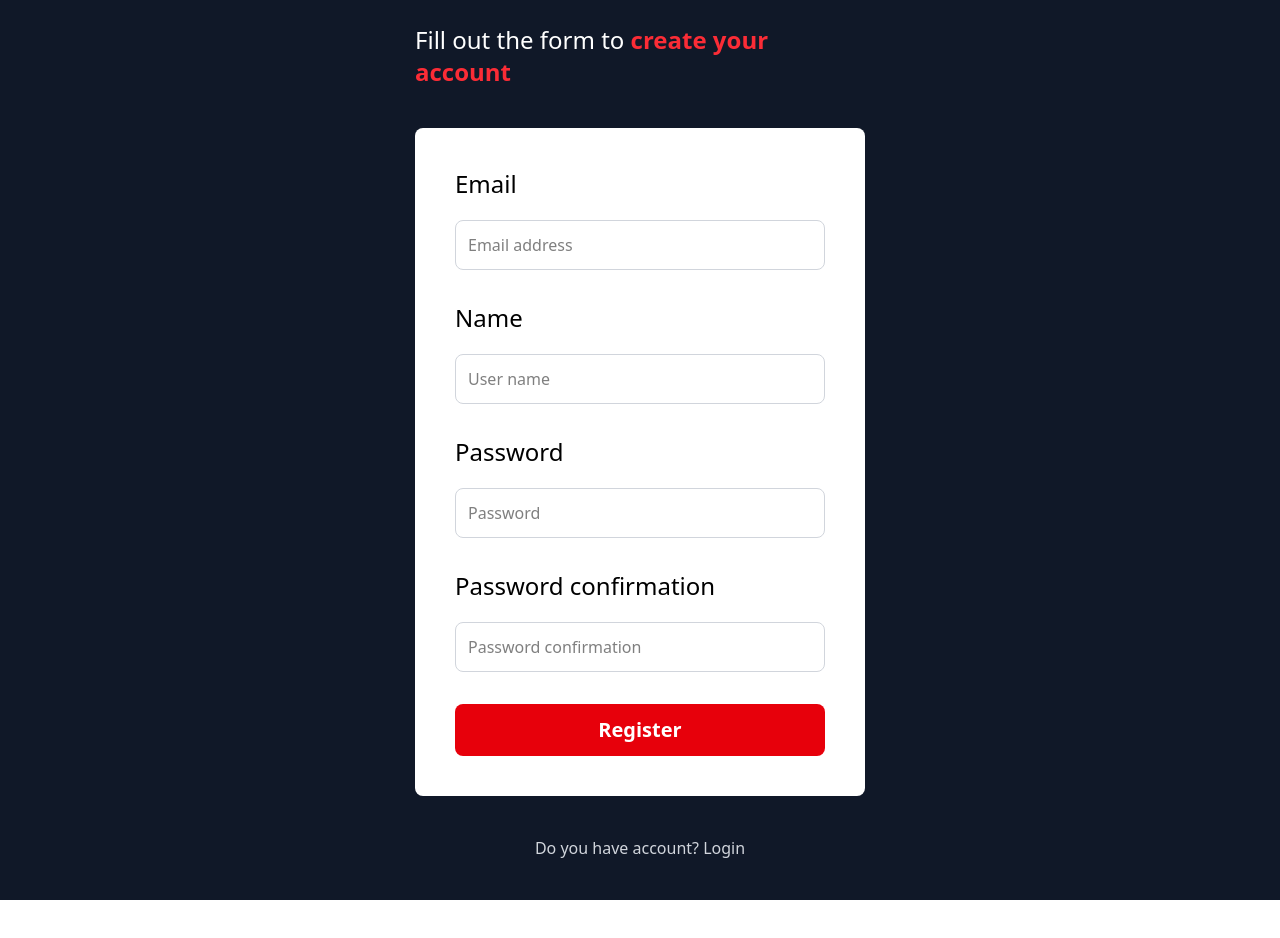
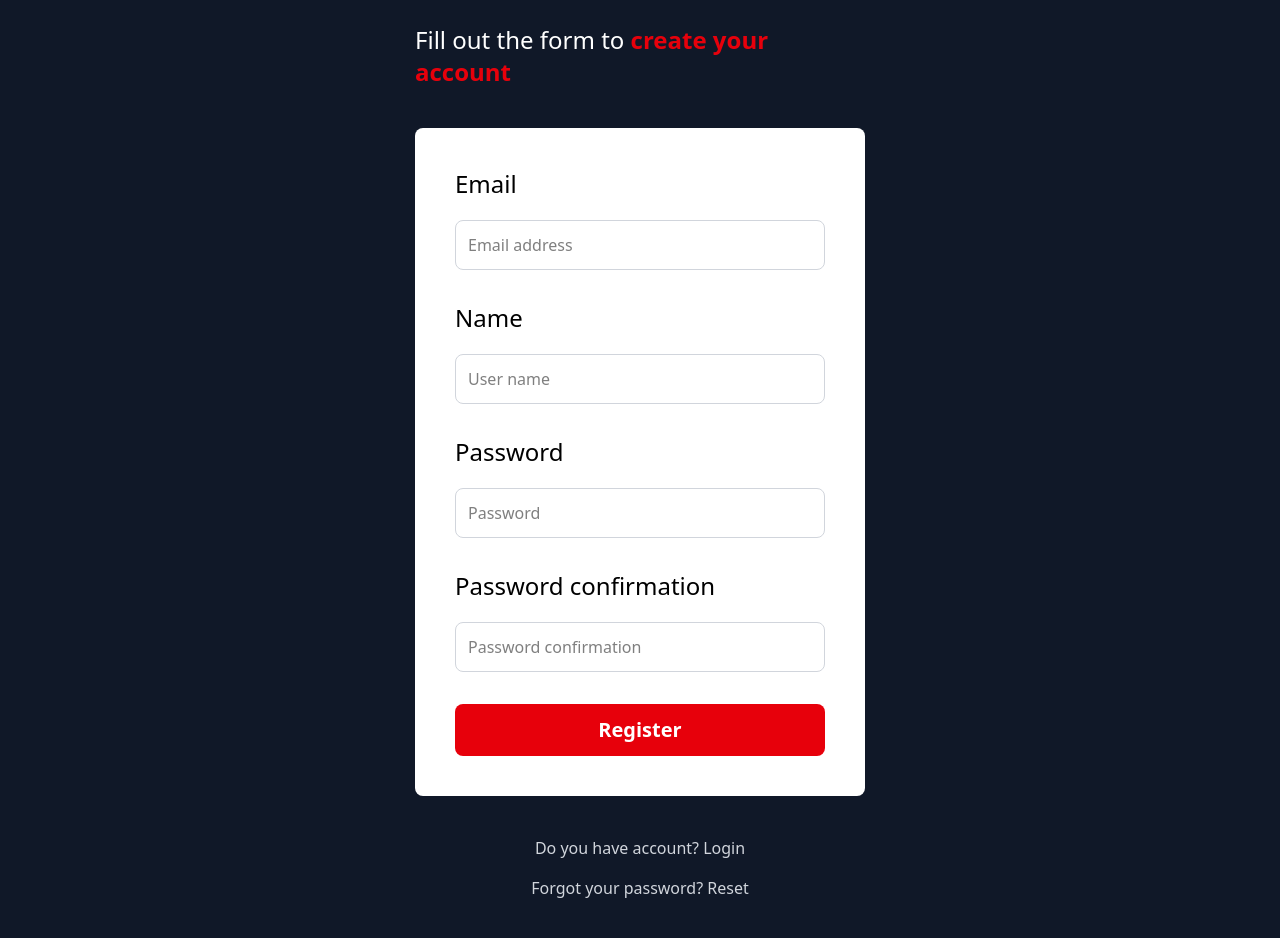
Before and after one commit to Carlos9190/GymDashboard_Frontend, a React (Vite) app: page /auth/register in a window 1280 px wide. Shown: the part 314-1252 px from the top of the page. Before the commit the page ends 1214 px from the top, so only its background shows below. Built offline with nearby package versions, Linux system fonts and the light colour scheme; no server answers.

Commit message:
feat: update RegisterView styles and add password reset link

```diff
--- a/src/views/auth/RegisterView.tsx
+++ b/src/views/auth/RegisterView.tsx
@@ -37,7 +37,7 @@ export default function RegisterView() {
             <h1 className="text-5xl font-black text-white">Create account</h1>
             <p className="text-2xl font-light text-white mt-5">
                 Fill out the form to {''}
-                <span className=" text-red-500 font-bold"> create your account</span>
+                <span className=" text-red-600 font-bold"> create your account</span>
             </p>
 
             <form
@@ -138,8 +138,14 @@ export default function RegisterView() {
             <nav className="mt-10 flex flex-col space-y-4">
                 <Link
                     to={'/auth/login'}
-                    className="text-center text-gray-300 font-normal"
+                    className="text-center text-gray-300 font-normal hover:text-red-600"
                 >Do you have account? Login</Link>
+                <Link
+                    to={'/auth/forgot-password'}
+                    className="text-center text-gray-300 font-normal hover:text-red-600"
+                >
+                    Forgot your password? Reset
+                </Link>
             </nav>
         </>
     )
```
